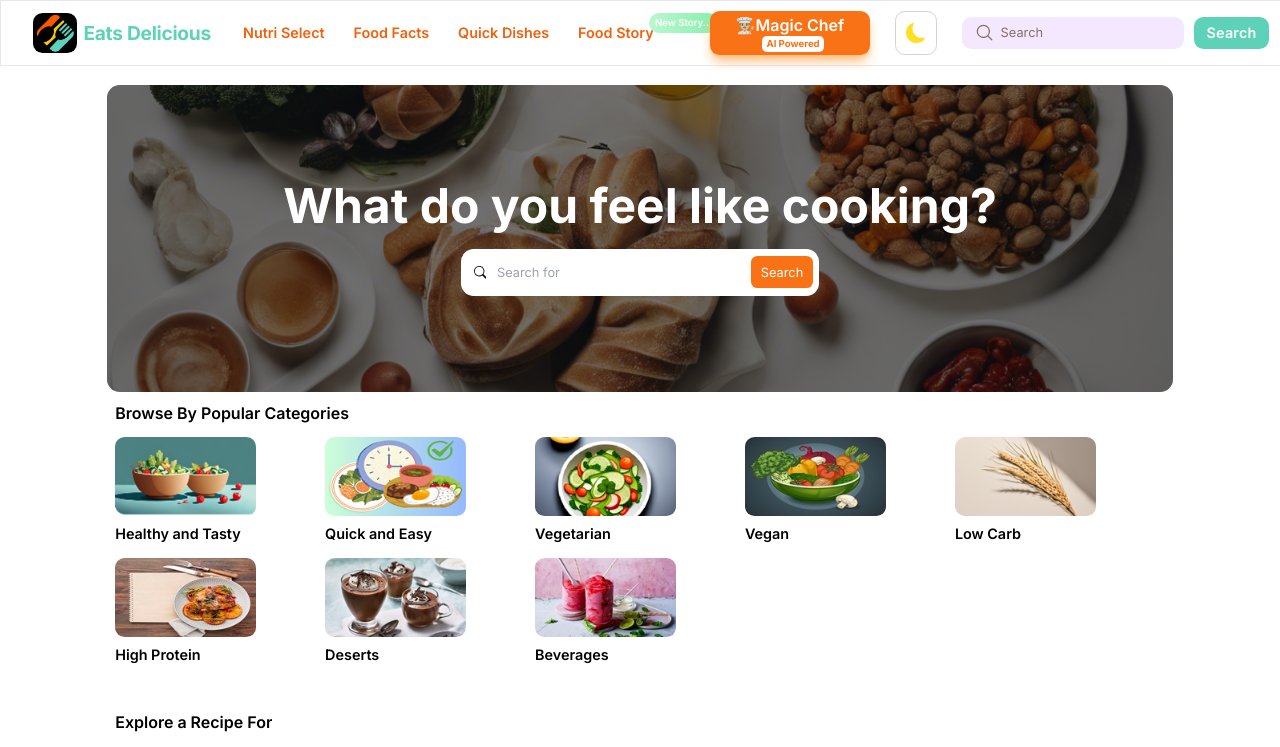
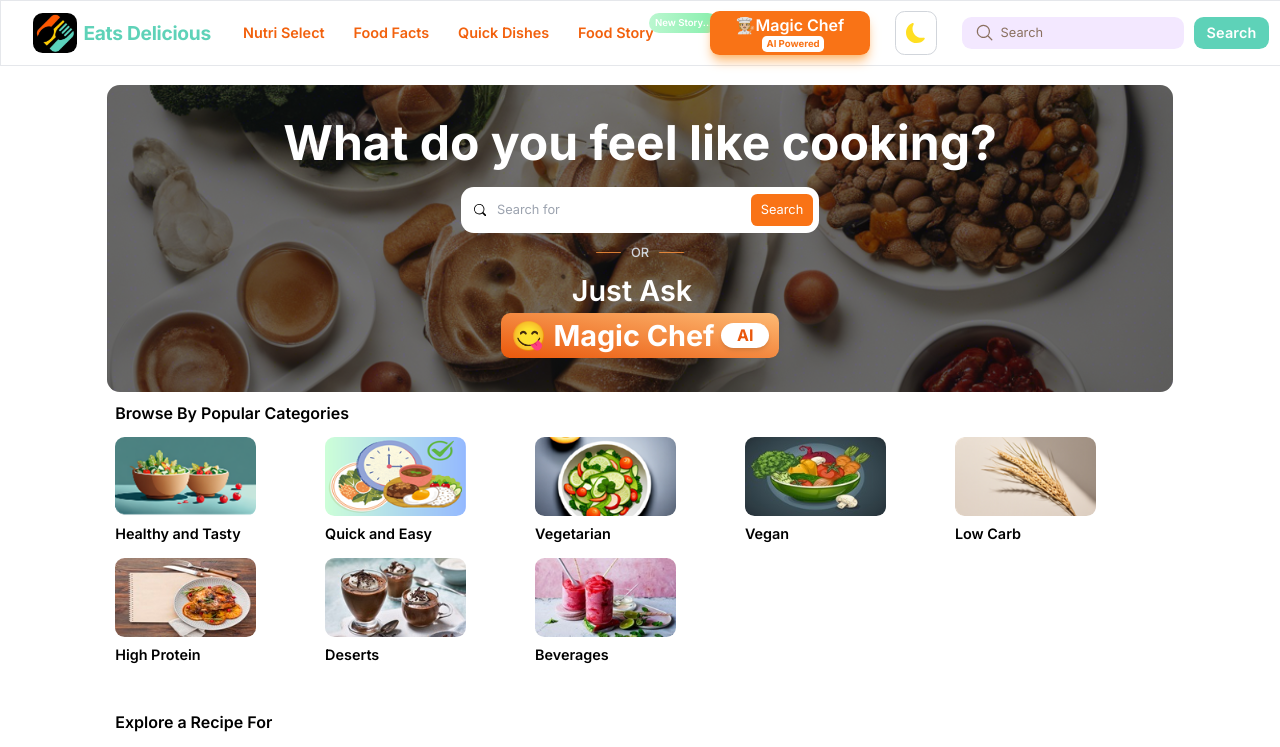
Before and after one commit to amey5111/eatsDelicious-A-Recipe-Search-Website-and-more-, a Next.js app: page / in a window 1280 px wide. Shown: the top 747 px of the page. Built offline with nearby package versions, Linux system fonts and the light colour scheme; grey boxes are pictures that could not be loaded.

Commit message:
Hero Container updated with magic chef ai

```diff
--- a/src/app/components/Home/HeroContainer/HeroContainer.js
+++ b/src/app/components/Home/HeroContainer/HeroContainer.js
@@ -1,6 +1,7 @@
-'use client';
+"use client";
 import { useEffect, useState } from "react";
-import { useRouter } from 'next/navigation';
+import { useRouter } from "next/navigation";
+import Link from "next/link";
 
 export default function HeroContainer() {
   const [typingText, setTypingText] = useState("");
@@ -49,14 +50,14 @@ export default function HeroContainer() {
   };
 
   const handleKeyDown = (e) => {
-    if (e.key === 'Enter' && inputValue.trim()) {
+    if (e.key === "Enter" && inputValue.trim()) {
       handleSearch();
     }
   };
 
   return (
     <div
-      className="relative w-11/12 sm:w-5/6 h-52 sm:h-60 md:h-80 lg:h-96 flex items-center justify-center bg-cover bg-center py-5 sm:py-5 lg:py-10 mx-auto rounded-xl sm:rounded-2xl dark:bg-black dark:text-white mt-6"
+      className="relative w-11/12 sm:w-5/6 h-72 sm:h-60 md:h-80 lg:h-96 flex items-center justify-center bg-cover bg-center py-5 sm:py-5 lg:py-10 mx-auto rounded-xl sm:rounded-2xl dark:bg-black dark:text-white mt-6"
       style={{ backgroundImage: "url('/heroBackground.png')" }}
     >
       <div className="absolute inset-0 bg-black opacity-50 rounded-xl sm:rounded-2xl"></div>
@@ -90,6 +91,28 @@ export default function HeroContainer() {
             Search
           </button>
         </div>
+        {/* Separator */}
+        <div className="my-3 flex items-center justify-center gap-3">
+          <div className="w-8 h-0.5 bg-orange-400 rounded-full animate-pulse" />
+          <span className="text-sm sm:text-base text-gray-300 font-medium">
+            OR
+          </span>
+          <div className="w-8 h-0.5 bg-orange-400 rounded-full animate-pulse" />
+        </div>
+
+        {/* Suggestion heading */}
+        <h3 className="flex flex-col w-fit mx-auto align-middle justify-center mt-4 text-lg sm:text-xl md:text-4xl font-semibold">
+          <div className="mr-5 my-auto">Just Ask{" "}</div>
+          <Link
+            href="/magic-chef-ai"
+            className="flex text-white font-bold py-2 px-3 rounded-xl bg-gradient-to-tr from-orange-600 to-orange-300 w-fit mx-auto mt-2"
+          >
+            <div>😋 Magic Chef</div>
+            <div className=" w-fit mx-auto text-sm lg:text-xl bg-white text-orange-600 font-bold px-3 lg:px-5 py-0.5 rounded-full shadow-md ml-2 h-fit my-auto">
+              AI
+            </div>
+          </Link>
+        </h3>
       </div>
     </div>
   );
```
